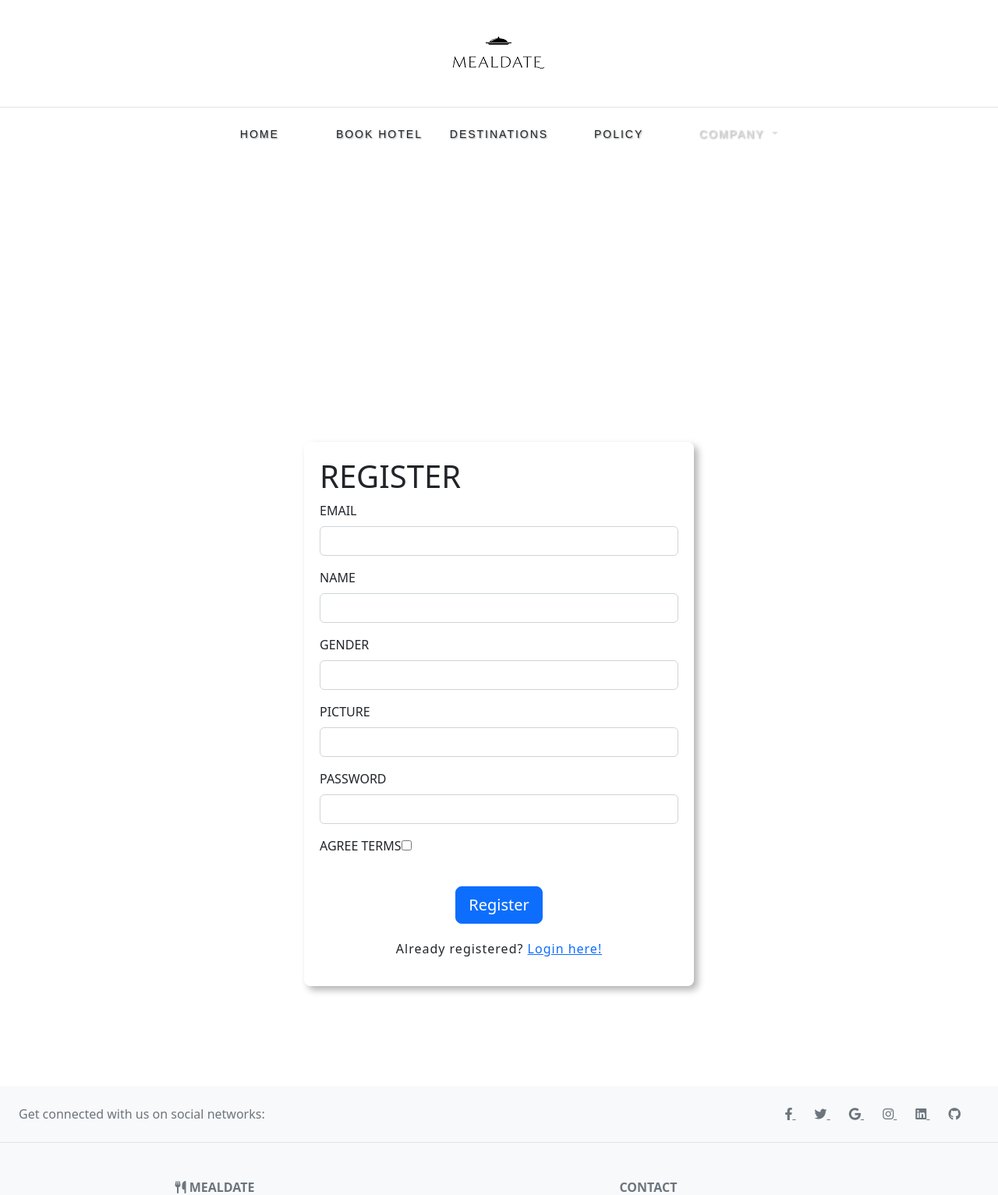
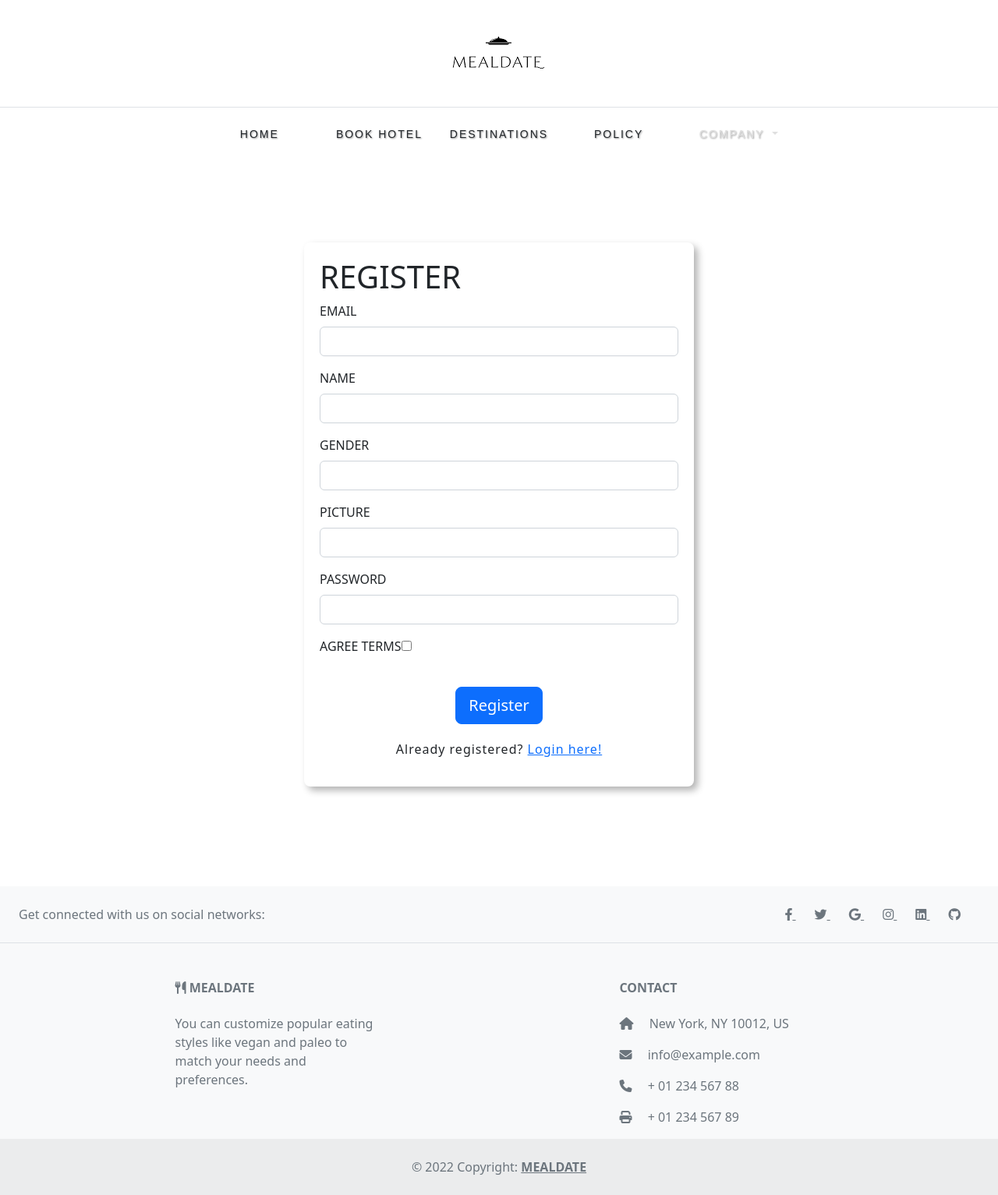
Before and after one commit to FelBud/MealPlanner, a Symfony app: template templates/registration/register.html.twig in a window 1280 px wide. Shown: the top 1533 px of the page at 78% size. Run offline with Twig, Linux system fonts and the light colour scheme; the template is opened without the code that fills it, so the values that code supplies are empty; form fields are guessed from the names that the template uses; some libraries are stand-ins or nearby versions; some web fonts are replaced.

Commit message:
changed margin in register and login

```diff
--- a/public/Css/style.css
+++ b/public/Css/style.css
@@ -85,7 +85,6 @@ a.dropdown-item:hover {
 
 .form_class {
     margin: 0 auto;
-    margin-top: 20%;
     margin-bottom: 10%;
     width: 500px;
     padding: 20px;
```
